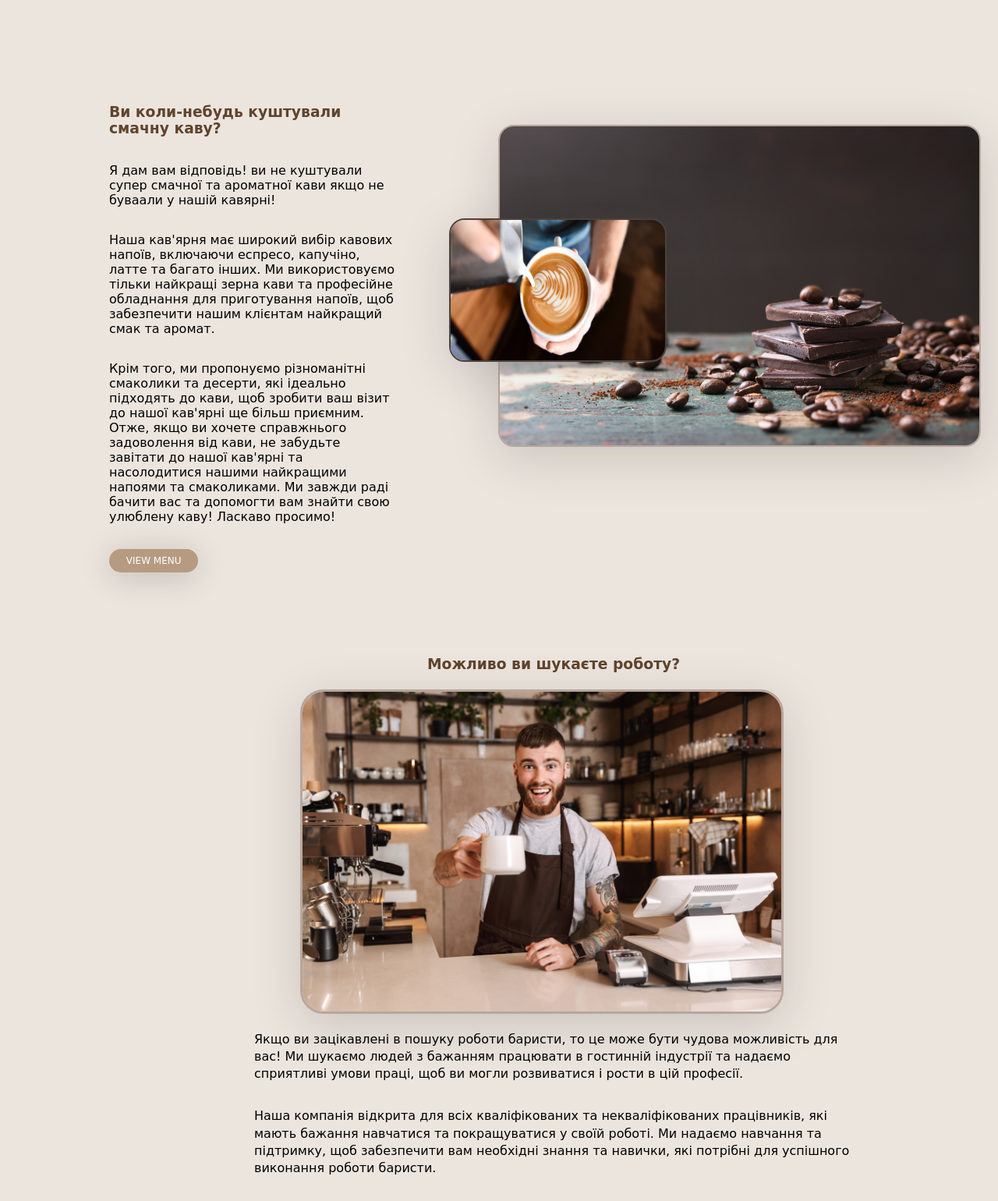
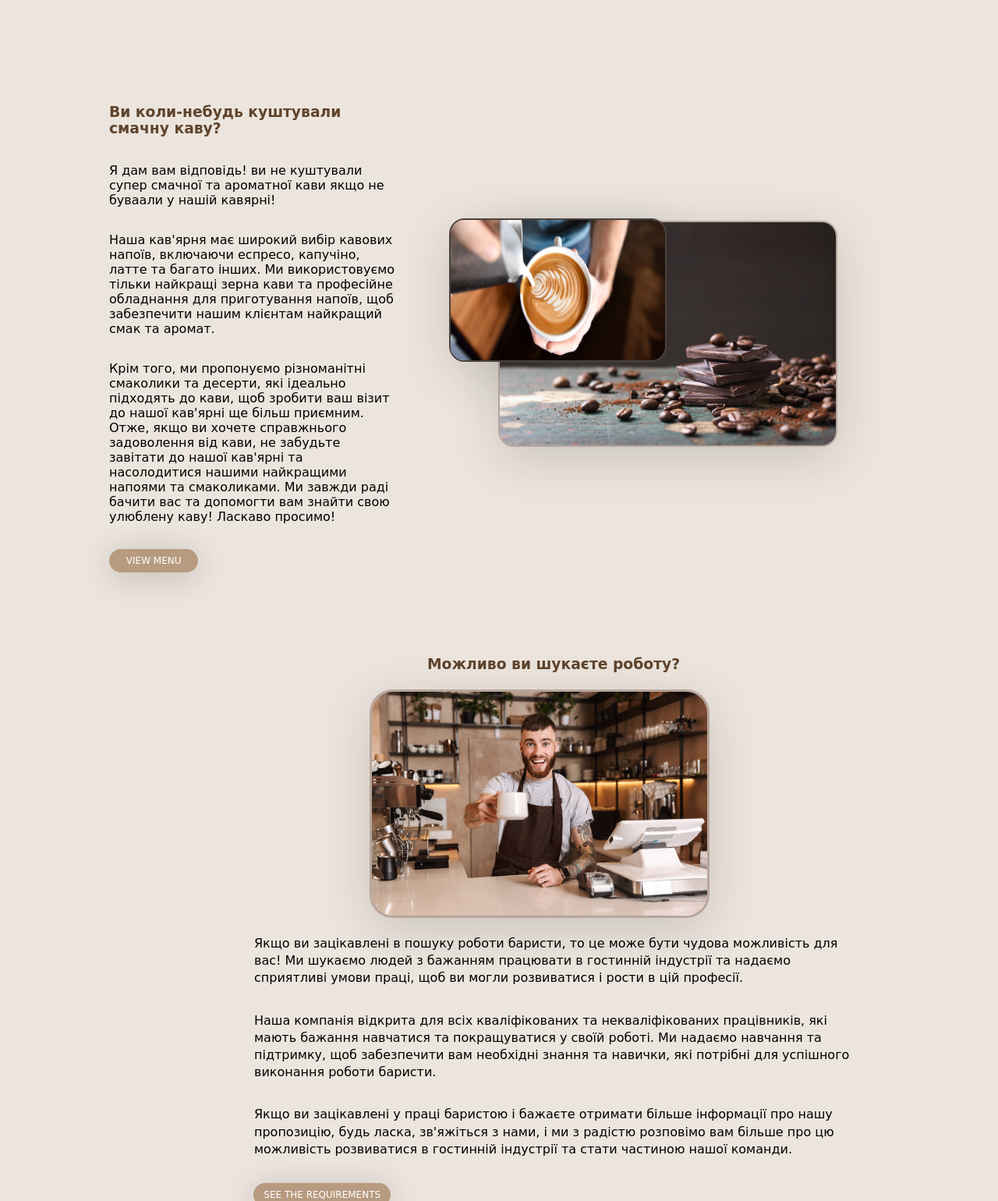
Before and after one commit to Hisona229/web-lab, a PHP site: page / in a window 1280 px wide. Shown: the part 186-1726 px from the top of the page at 78% size. Run offline with PHP 8.4, Linux system fonts and the light colour scheme; some web fonts are replaced.

Commit message:
Update Stylesheet.css

```diff
--- a/assets/Stylesheet.css
+++ b/assets/Stylesheet.css
@@ -216,7 +216,7 @@
 }
 .image-block .image {
   display: inline-block;
-  width: 100%;
+  width: 70%;
   border: 2px solid rgb(184, 166, 155);
   box-shadow: 0px 15px 65px 0px rgba(0, 0, 0, 0.15);
   position: relative;
@@ -267,7 +267,7 @@
 }
 .image-block .image-barista {
   display: inline-block;
-  width: 100%;
+  width: 70%;
   border: 3px solid rgb(184, 166, 155);
   box-shadow: 0px 15px 65px 0px rgba(0, 0, 0, 0.15);
   position: relative;
@@ -361,6 +361,7 @@
   display: flex;
   justify-content: center;
   align-content: center;
+  background-size: cover;
 }
 .sub_block.new_dex .form_sub {
   border-radius: 30px;
```
